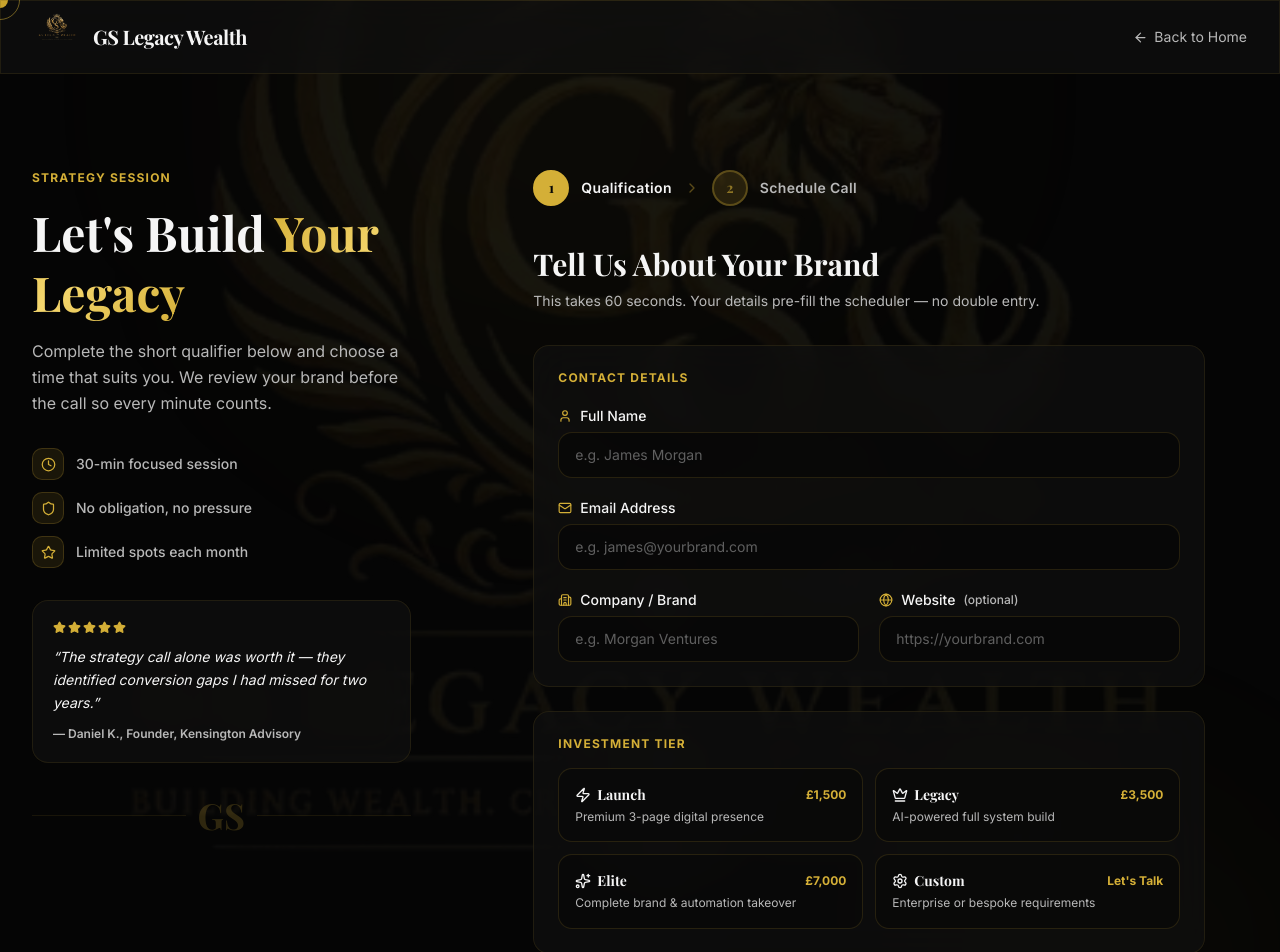
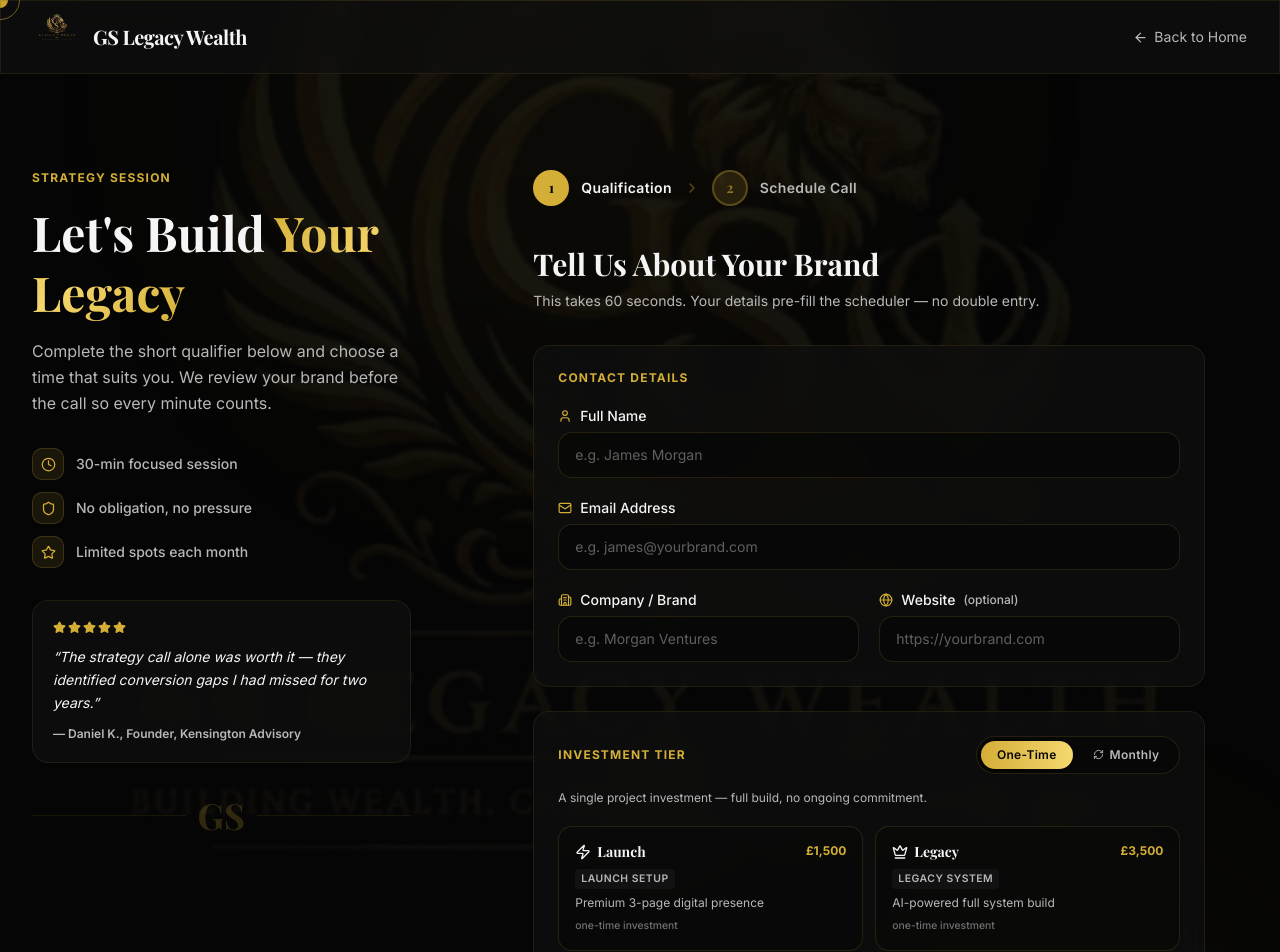
Before and after one commit to echelonsystemsgd-deep/v0-gs-legacy-wealth-app, a Next.js app: page /book in a window 1280 px wide. Shown: the top 952 px of the page. Built offline with nearby package versions, Linux system fonts and the light colour scheme; a web font is replaced by a local one.

Commit message:
feat: implement global luxury dark theme styling and interactive multi-step booking flow component

```diff
--- a/app/globals.css
+++ b/app/globals.css
@@ -80,6 +80,7 @@
   --radius-md: calc(var(--radius) - 2px);
   --radius-lg: var(--radius);
   --radius-xl: calc(var(--radius) + 4px);
+  --text-xxs: 0.65rem;
 }
 
 @layer base {
@@ -88,6 +89,13 @@
   }
   body {
     @apply bg-background text-foreground;
+  }
+}
+
+@layer utilities {
+  .text-xxs {
+    font-size: 0.65rem;
+    line-height: 1rem;
   }
 }
 
--- a/components/booking-flow.tsx
+++ b/components/booking-flow.tsx
@@ -18,12 +18,14 @@ import {
   Crown,
   Zap,
   Settings,
+  RefreshCw,
 } from "lucide-react"
 
 // -------------------------------------------------------------------
 // Types
 // -------------------------------------------------------------------
 type Tier = "Launch" | "Legacy" | "Elite" | "Custom"
+type BillingType = "one-time" | "monthly"
 type Obstacle = "Design Upgrade" | "Automation Systems" | "Full Brand Takeover" | "Other"
 
 interface FormData {
@@ -32,42 +34,84 @@ interface FormData {
   websiteUrl: string
   companyName: string
   selectedTier: Tier | ""
+  billingType: BillingType
   topObstacle: Obstacle | ""
 }
 
 // -------------------------------------------------------------------
-// Tier option config
+// Tier option config — prices differ by billing type
 // -------------------------------------------------------------------
-const tierOptions: { value: Tier; label: string; price: string; icon: React.ReactNode; description: string }[] = [
+const tierMeta: Record<
+  Tier,
   {
-    value: "Launch",
-    label: "Launch",
-    price: "£1,500",
+    icon: React.ReactNode
+    oneTime: { price: string; interval: string; planName: string; description: string }
+    monthly: { price: string; interval: string; planName: string; description: string }
+  }
+> = {
+  Launch: {
     icon: <Zap size={16} />,
-    description: "Premium 3-page digital presence",
+    oneTime: {
+      price: "£1,500",
+      interval: "one-time investment",
+      planName: "Launch Setup",
+      description: "Premium 3-page digital presence",
+    },
+    monthly: {
+      price: "£499",
+      interval: "billed monthly",
+      planName: "Ascent Retainer",
+      description: "Hosting, weekly audits & priority dev hours",
+    },
   },
-  {
-    value: "Legacy",
-    label: "Legacy",
-    price: "£3,500",
+  Legacy: {
     icon: <Crown size={16} />,
-    description: "AI-powered full system build",
+    oneTime: {
+      price: "£3,500",
+      interval: "one-time investment",
+      planName: "Legacy System",
+      description: "AI-powered full system build",
+    },
+    monthly: {
+      price: "£1,299",
+      interval: "billed monthly",
+      planName: "Sovereign Retainer",
+      description: "Growth campaigns, AI tuning & SEO strategy",
+    },
   },
-  {
-    value: "Elite",
-    label: "Elite",
-    price: "£7,000",
+  Elite: {
     icon: <Sparkles size={16} />,
-    description: "Complete brand & automation takeover",
+    oneTime: {
+      price: "£7,000",
+      interval: "one-time investment",
+      planName: "Elite Suite",
+      description: "Complete brand & automation takeover",
+    },
+    monthly: {
+      price: "£2,999",
+      interval: "billed monthly",
+      planName: "Apex Retainer",
+      description: "Full fractional tech & marketing team",
+    },
   },
-  {
-    value: "Custom",
-    label: "Custom",
-    price: "Let's Talk",
+  Custom: {
     icon: <Settings size={16} />,
-    description: "Enterprise or bespoke requirements",
+    oneTime: {
+      price: "Let's Talk",
+      interval: "bespoke project",
+      planName: "Custom Build",
+      description: "Enterprise or bespoke requirements",
+    },
+    monthly: {
+      price: "Let's Talk",
+      interval: "bespoke retainer",
+      planName: "Custom Retainer",
+      description: "Ongoing enterprise partnership",
+    },
   },
-]
+}
+
+const tierKeys: Tier[] = ["Launch", "Legacy", "Elite", "Custom"]
 
 const obstacleOptions: { value: Obstacle; label: string; description: string }[] = [
   {
@@ -126,6 +170,7 @@ function BookingFlowInner() {
     websiteUrl: "",
     companyName: "",
     selectedTier: tierParam && ["Launch", "Legacy", "Elite", "Custom"].includes(tierParam) ? tierParam : "",
+    billingType: "one-time",
     topObstacle: "",
   })
 
@@ -162,6 +207,10 @@ function BookingFlowInner() {
   // Build Calendly URL with pre-fill and custom styling
   // -------------------------------------------------------------------
   const calendlyBase = "https://calendly.com/gslegacywealth/30min"
+  const activePlan =
+    formData.selectedTier
+      ? tierMeta[formData.selectedTier as Tier][formData.billingType === "monthly" ? "monthly" : "oneTime"].planName
+      : ""
   const calendlyParams = new URLSearchParams({
     background_color: "050505",
     text_color: "F5F5F5",
@@ -171,7 +220,7 @@ function BookingFlowInner() {
     name: formData.fullName,
     email: formData.email,
     a1: formData.websiteUrl,
-    a2: formData.selectedTier,
+    a2: `${formData.selectedTier} – ${activePlan} (${formData.billingType === "monthly" ? "Monthly" : "One-Time"})`,
   })
   const calendlyUrl = `${calendlyBase}?${calendlyParams.toString()}`
 
@@ -343,30 +392,87 @@ function BookingFlowInner() {
               </div>
 
               {/* -- Tier Selection -- */}
-              <div className="glass rounded-2xl p-6 border border-gold/15 space-y-4">
-                <p className="text-xs uppercase tracking-widest text-gold font-bold">Investment Tier</p>
+              <div className="glass rounded-2xl p-6 border border-gold/15 space-y-5">
+                {/* Header row: label + billing toggle */}
+                <div className="flex flex-col sm:flex-row sm:items-center sm:justify-between gap-3">
+                  <p className="text-xs uppercase tracking-widest text-gold font-bold">Investment Tier</p>
+
+                  {/* Billing frequency pill toggle */}
+                  <div className="inline-flex items-center self-start sm:self-auto bg-background/60 border border-gold/15 rounded-full p-1 gap-1">
+                    <button
+                      type="button"
+                      id="billing-one-time"
+                      onClick={() => updateField("billingType", "one-time")}
+                      className={`relative px-4 py-1.5 rounded-full text-xs font-semibold tracking-wide transition-all duration-300 focus:outline-none focus:ring-2 focus:ring-gold/40 ${
+                        formData.billingType === "one-time"
+                          ? "bg-gradient-to-r from-gold to-gold-light text-background shadow-sm"
+                          : "text-muted-foreground hover:text-foreground"
+                      }`}
+                    >
+                      One-Time
+                    </button>
+                    <button
+                      type="button"
+                      id="billing-monthly"
+                      onClick={() => updateField("billingType", "monthly")}
+                      className={`relative flex items-center gap-1.5 px-4 py-1.5 rounded-full text-xs font-semibold tracking-wide transition-all duration-300 focus:outline-none focus:ring-2 focus:ring-gold/40 ${
+                        formData.billingType === "monthly"
+                          ? "bg-gradient-to-r from-gold to-gold-light text-background shadow-sm"
+                          : "text-muted-foreground hover:text-foreground"
+                      }`}
+                    >
+                      <RefreshCw size={11} />
+                      Monthly
+                    </button>
+                  </div>
+                </div>
+
+                {/* Billing type context line */}
+                <p className="text-xs text-muted-foreground -mt-1">
+                  {formData.billingType === "one-time"
+                    ? "A single project investment — full build, no ongoing commitment."
+                    : "Ongoing monthly retainer — continuous growth, support & AI optimisation."}
+                </p>
+
+                {/* Tier cards */}
                 <div className="grid sm:grid-cols-2 gap-3">
-                  {tierOptions.map((tier) => {
-                    const selected = formData.selectedTier === tier.value
+                  {tierKeys.map((tierKey) => {
+                    const meta = tierMeta[tierKey]
+                    const billing = formData.billingType === "monthly" ? meta.monthly : meta.oneTime
+                    const selected = formData.selectedTier === tierKey
                     return (
                       <button
-                        key={tier.value}
+                        key={tierKey}
                         type="button"
-                        id={`tier-${tier.value}`}
-                        onClick={() => updateField("selectedTier", tier.value)}
+                        id={`tier-${tierKey}`}
+                        onClick={() => updateField("selectedTier", tierKey)}
                         className={`relative text-left p-4 rounded-xl border transition-all duration-200 focus:outline-none focus:ring-2 focus:ring-gold/40 ${
                           selected
-                            ? "border-gold bg-gold/10 glow-gold/20"
+                            ? "border-gold bg-gold/10"
                             : "border-gold/15 bg-background/40 hover:border-gold/40 hover:bg-gold/5"
                         }`}
                       >
-                        <div className="flex items-center justify-between mb-1">
-                          <span className={`flex items-center gap-1.5 text-sm font-bold font-serif ${selected ? "text-gold" : "text-foreground"}`}>
-                            {tier.icon} {tier.label}
+                        {/* Tier name + price */}
+                        <div className="flex items-start justify-between gap-2 mb-1">
+                          <span className={`flex items-center gap-1.5 text-sm font-bold font-serif leading-tight ${
+                            selected ? "text-gold" : "text-foreground"
+                          }`}>
+                            {meta.icon} {tierKey}
                           </span>
-                          <span className="text-xs font-bold text-gold">{tier.price}</span>
+                          <span className="text-xs font-bold text-gold shrink-0">{billing.price}</span>
                         </div>
-                        <p className="text-xs text-muted-foreground leading-snug">{tier.description}</p>
+                        {/* Plan name badge */}
+                        <span className={`inline-block text-xxs font-semibold uppercase tracking-wider mb-1.5 px-1.5 py-0.5 rounded ${
+                          selected ? "bg-gold/20 text-gold" : "bg-secondary/60 text-muted-foreground"
+                        }`}>
+                          {billing.planName}
+                        </span>
+                        {/* Description */}
+                        <p className="text-xs text-muted-foreground leading-snug">{billing.description}</p>
+                        {/* Interval */}
+                        <p className={`text-xxs mt-1.5 font-medium ${
+                          selected ? "text-gold/70" : "text-muted-foreground/60"
+                        }`}>{billing.interval}</p>
                         {selected && (
                           <motion.div
                             layoutId="tierSelectedDot"
@@ -479,7 +585,16 @@ function BookingFlowInner() {
             <div className="flex flex-wrap gap-2">
               {formData.selectedTier && (
                 <span className="flex items-center gap-1.5 px-3 py-1 rounded-full bg-gold/10 border border-gold/25 text-xs font-bold text-gold">
-                  <Crown size={11} /> {formData.selectedTier} Tier
+                  <Crown size={11} />
+                  {tierMeta[formData.selectedTier as Tier][
+                    formData.billingType === "monthly" ? "monthly" : "oneTime"
+                  ].planName}
+                </span>
+              )}
+              {formData.billingType && (
+                <span className="flex items-center gap-1.5 px-3 py-1 rounded-full bg-secondary/40 border border-gold/15 text-xs font-semibold text-gold">
+                  <RefreshCw size={11} />
+                  {formData.billingType === "monthly" ? "Monthly Retainer" : "One-Time Investment"}
                 </span>
               )}
               {formData.topObstacle && (
```
